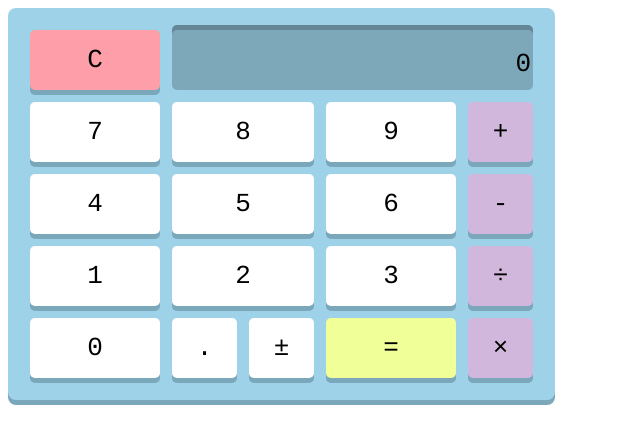
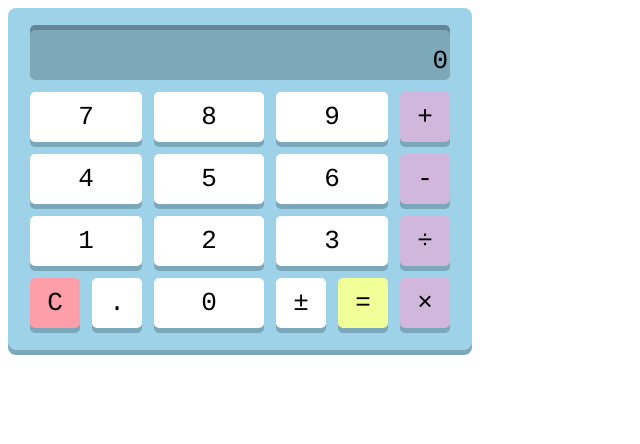
Before and after one commit to dechukor/Calc, a plain HTML site: page index.html in a window 1280 px wide. Shown: the whole page, without its empty margins (0-640 px from the left). Drawn offline with Linux system fonts and the light colour scheme.

Commit message:
Изменение расположения кнопок

```diff
--- a/index.html
+++ b/index.html
@@ -152,8 +152,7 @@
 	  <div>
 		<table id="tbl_main">
 				<tr>
-					<td><button id="btn_c" onclick="btn_c_clk()">C</button></td>
-					<td colspan=4>
+					<td colspan=6>
 					<div id="div_inp_main">
 						<div id="div_inp_1"></div>
 						<div id="div_inp_2"><input type=text id="inp_field" value="0" readonly></div>
@@ -162,28 +161,29 @@
 
 				</tr>
 				<tr>
-					<td><button onclick="btn_num_clk(7)">7</button></td>
-					<td colspan=2><button onclick="btn_num_clk(8)">8</button></td>
-					<td><button onclick="btn_num_clk(9)">9</button></td>
+					<td colspan=2><button onclick="btn_num_clk(7)">7</button></td>
+					<td><button onclick="btn_num_clk(8)">8</button></td>
+					<td colspan=2><button onclick="btn_num_clk(9)">9</button></td>
 					<td class="half_btn"><button class="btn_oper" onclick="btn_oper_clk('+')">+</button></td>
 				</tr>
 				<tr>
-					<td><button onclick="btn_num_clk(4)">4</button></td>
-					<td colspan=2><button onclick="btn_num_clk(5)">5</button></td>
-					<td><button onclick="btn_num_clk(6)">6</button></td>
+					<td colspan=2><button onclick="btn_num_clk(4)">4</button></td>
+					<td><button onclick="btn_num_clk(5)">5</button></td>
+					<td colspan=2><button onclick="btn_num_clk(6)">6</button></td>
 					<td class="half_btn"><button class="btn_oper" onclick="btn_oper_clk('-')">-</button></td>
 				</tr>
 				<tr>
-					<td><button onclick="btn_num_clk(1)">1</button></td>
-					<td colspan=2><button onclick="btn_num_clk(2)">2</button></td>
-					<td><button onclick="btn_num_clk(3)">3</button></td>
+					<td colspan=2><button onclick="btn_num_clk(1)">1</button></td>
+					<td><button onclick="btn_num_clk(2)">2</button></td>
+					<td colspan=2><button onclick="btn_num_clk(3)">3</button></td>
 					<td class="half_btn"><button class="btn_oper" onclick="btn_oper_clk('/')">&divide;</button></td>
 				</tr>
 				<tr>
+					<td class="half_btn"><button id="btn_c" onclick="btn_c_clk()">C</button></td>
+					<td class="half_btn"><button onclick="btn_point_clk()">.</button></td>
 					<td><button onclick="btn_num_clk(0)">0</button></td>
-					<td class="half_btn"><button onclick="btn_point_clk()">.</button></td>
 					<td class="half_btn"><button onclick="btn_znak_clk()">&plusmn;</button></td>
-					<td><button id="btn_equ" onclick="btn_equ_clk()">=</button></td>
+					<td class="half_btn"><button id="btn_equ" onclick="btn_equ_clk()">=</button></td>
 					<td class="half_btn"><button class="btn_oper" onclick="btn_oper_clk('*')">&times;</button></td>
 				</tr>
 		</table>
--- a/style.css
+++ b/style.css
@@ -13,16 +13,16 @@ font-size: 26px;
 
 /* Ячейки с кнопками */
 td {
-	width: 130px;
-	height: 60px;
+	width: 110px;
+	height: 50px;
 	text-align: center;
 	padding: 5px;
 }
 
 /* Ячейки с кнопками половинного размера*/
 td.half_btn{
-	width: 65px;
-	height: 30px;
+	width: 50px;
+	height: 50px;
 	text-align: center;
 	padding: 5px;
 }
```
